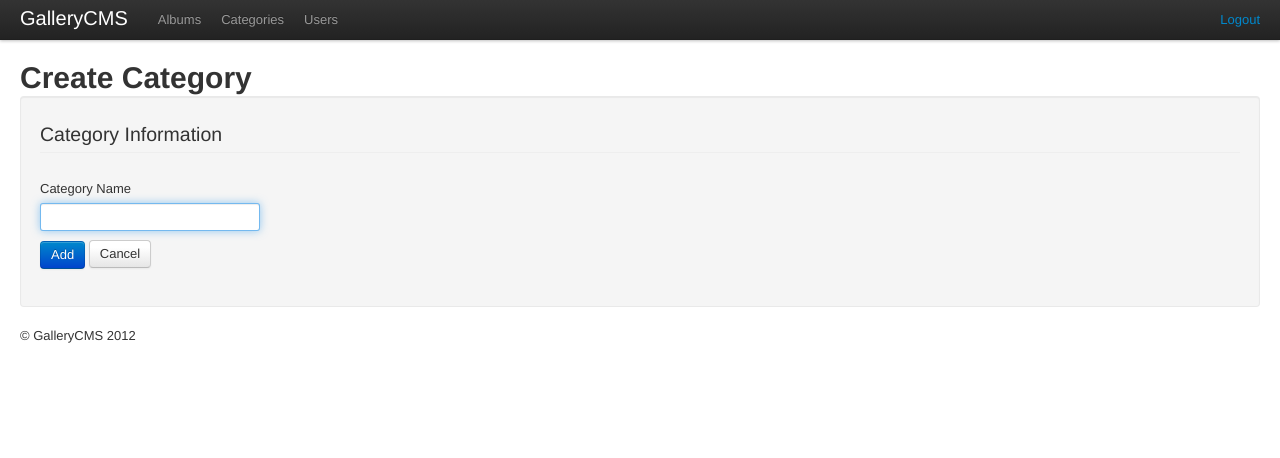
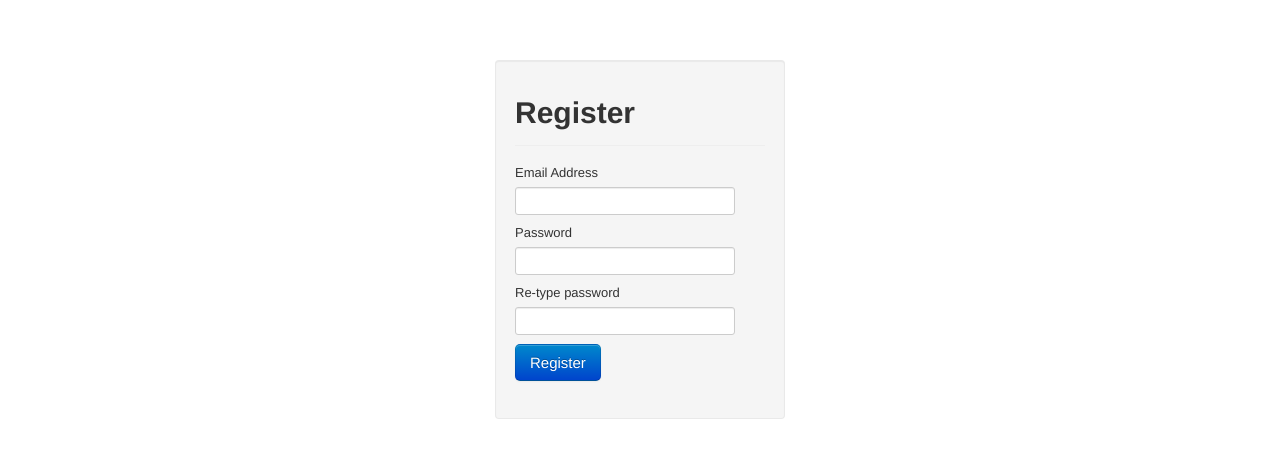
Before and after one commit to bensonarts/GalleryCMS, a CodeIgniter app: page /install/index in a window 1280 px wide. Shown: the top 458 px of the page. Run offline with CodeIgniter, Linux system fonts and the light colour scheme.

Commit message:
Completed installer.

```diff
--- a/application/config/config.php
+++ b/application/config/config.php
@@ -257,7 +257,7 @@ $config['sess_cookie_name']		= 'gcms_sess';
 $config['sess_expiration']		= 7200;
 $config['sess_expire_on_close']	        = FALSE;
 $config['sess_encrypt_cookie']	        = FALSE;
-$config['sess_use_database']	        = TRUE;
+$config['sess_use_database']	        = FALSE;
 $config['sess_table_name']		= 'user_session';
 $config['sess_match_ip']		= FALSE;
 $config['sess_match_useragent']	        = FALSE;
--- a/application/controllers/install.php
+++ b/application/controllers/install.php
@@ -21,6 +21,8 @@ class Install extends MY_Controller
 
   public function index()
   {
+    $data['email'] = '';
+
     if ($this->is_method_post() == TRUE)
     {
       // Validate form.
@@ -30,25 +32,35 @@ class Install extends MY_Controller
       $this->form_validation->set_rules('password', 'Password', 'trim|required|min_length[5]|matches[password_conf]|sha1');
       if ($this->form_validation->run() == TRUE)
       {
-        $this->create_tables();
-
+        // TODO Perform check for GD2, etc.
+        if ($this->create_tables() == TRUE)
+        {
+          redirect('album');
+        }
+        else
+        {
+          $data['install_error'] = 'An error occurred during installation';
+        }
+      }
+      else
+      {
+        $data['email'] = $this->input->post('email_address');
       }
     }
+
     $this->load->helper('form');
-    $this->load->view('category/create');
+    $this->load->view('install/index', $data);
   }
 
   protected function create_tables()
   {
-    // TODO
-    exit();
-
     $this->load->dbforge();
-
+    // user table
     $user = array(
         'id'             => array(
             'type'            => 'INT',
-            'auto_increment'  => TRUE
+            'auto_increment'  => TRUE,
+            'unsigned'        => TRUE,
         ),
         'uuid'           => array(
             'type'            => 'VARCHAR',
@@ -96,10 +108,12 @@ class Install extends MY_Controller
     $this->dbforge->add_key('id', TRUE);
     $this->dbforge->create_table('user', TRUE);
 
+    // album table
     $album = array(
         'id'             => array(
             'type'            => 'INT',
-            'auto_increment'  => TRUE
+            'auto_increment'  => TRUE,
+            'unsigned'        => TRUE,
         ),
         'name'           => array(
             'type'            => 'VARCHAR',
@@ -112,9 +126,11 @@ class Install extends MY_Controller
         ),
         'created_by'     => array(
             'type'            => 'INT',
+            'unsigned'        => TRUE,
         ),
         'updated_by'     => array(
             'type'            => 'INT',
+            'unsigned'        => TRUE,
         ),
         'created_at'     => array(
             'type'            => 'DATETIME'
@@ -128,14 +144,17 @@ class Install extends MY_Controller
     $this->dbforge->add_key('id', TRUE);
     $this->dbforge->create_table('album', TRUE);
 
+    // album_config table
     $album_config = array(
         'id'             => array(
             'type'            => 'INT',
-            'auto_increment'  => TRUE
+            'auto_increment'  => TRUE,
+            'unsigned'        => TRUE,
         ),
         'album_id'       => array(
             'type'            => 'INT',
-            'null'            => TRUE
+            'null'            => TRUE,
+            'unsigned'        => TRUE,
         ),
         'thumb_width'    => array(
             'type'            => 'INT',
@@ -153,7 +172,7 @@ class Install extends MY_Controller
         'auto_publish'   => array(
             'type'            => 'TINYINT',
             'constraint'      => 1,
-            'default'         => 0
+            'default'         => 1
         )
     );
 
@@ -161,17 +180,20 @@ class Install extends MY_Controller
     $this->dbforge->add_key('id', TRUE);
     $this->dbforge->create_table('album_config', TRUE);
 
+    // category table
     $category = array(
         'id'             => array(
             'type'            => 'INT',
-            'auto_increment'  => TRUE
+            'auto_increment'  => TRUE,
+            'unsigned'        => TRUE,
         ),
         'name'           => array(
             'type'            => 'VARCHAR',
             'constraint'      => 45
         ),
         'created_by'     => array(
-            'type'            => 'INT'
+            'type'            => 'INT',
+            'unsigned'        => TRUE,
         )
     );
 
@@ -179,7 +201,212 @@ class Install extends MY_Controller
     $this->dbforge->add_key('id', TRUE);
     $this->dbforge->create_table('category', TRUE);
 
-    // Add comment, image, image_category, ticket, user_session, create user account.
+    // image table
+    $image = array(
+        'id'             => array(
+            'type'            => 'INT',
+            'auto_increment'  => TRUE,
+            'unsigned'        => TRUE,
+        ),
+        'album_id'       => array(
+            'type'            => 'INT',
+            'null'            => TRUE,
+            'unsigned'        => TRUE,
+        ),
+        'uuid'           => array(
+            'type'            => 'VARCHAR',
+            'constraint'      => 45,
+            'null'            => TRUE
+        ),
+        'name'           => array(
+            'type'            => 'VARCHAR',
+            'constraint'      => 45,
+            'null'            => TRUE
+        ),
+        'order_num'      => array(
+            'type'            => 'INT',
+            'null'            => TRUE
+        ),
+        'caption'        => array(
+            'type'            => 'TEXT',
+            'null'            => TRUE
+        ),
+        'raw_name'       => array(
+            'type'            => 'VARCHAR',
+            'constraint'      => 45,
+            'null'            => TRUE
+        ),
+        'file_type'      => array(
+            'type'            => 'VARCHAR',
+            'constraint'      => 45,
+            'null'            => TRUE
+        ),
+        'file_name'      => array(
+            'type'            => 'VARCHAR',
+            'constraint'      => 45,
+            'null'            => TRUE
+        ),
+        'file_ext'       => array(
+            'type'            => 'VARCHAR',
+            'constraint'      => 45,
+            'null'            => TRUE
+        ),
+        'file_size'      => array(
+            'type'            => 'VARCHAR',
+            'constraint'      => 45,
+            'null'            => TRUE
+        ),
+        'path'           => array(
+            'type'            => 'VARCHAR',
+            'constraint'      => 45,
+            'null'            => TRUE
+        ),
+        'full_path'      => array(
+            'type'            => 'VARCHAR',
+            'constraint'      => 255,
+            'null'            => TRUE
+        ),
+        'published'      => array(
+            'type'            => 'TINYINT',
+            'constraint'      => 1,
+            'null'            => FALSE
+        ),
+        'created_at'     => array(
+            'type'            => 'DATETIME',
+            'null'            => TRUE
+        ),
+        'updated_at'     => array(
+            'type'            => 'DATETIME',
+            'null'            => TRUE
+        ),
+        'created_by'     => array(
+            'type'            => 'INT',
+            'null'            => TRUE,
+            'unsigned'        => TRUE,
+        ),
+        'updated_by'     => array(
+            'type'            => 'INT',
+            'null'            => TRUE,
+            'unsigned'        => TRUE,
+        )
+    );
+
+    $this->dbforge->add_field($image);
+    $this->dbforge->add_key('id', TRUE);
+    $this->dbforge->create_table('image', TRUE);
+
+    // image_comment table
+    $image_comment = array(
+        'id'             => array(
+            'type'            => 'INT',
+            'auto_increment'  => TRUE,
+            'unsigned'        => TRUE,
+        ),
+        'image_id'       => array(
+            'type'            => 'INT',
+            'null'             => TRUE,
+            'unsigned'        => TRUE,
+        ),
+        'published'      => array(
+            'type'            => 'TINYINT',
+            'constraint'      => 1,
+            'default'         => 0
+        ),
+        'comment'        => array(
+            'type'            => 'TEXT',
+            'null'            => TRUE
+        )
+    );
+
+    $this->dbforge->add_field($image_comment);
+    $this->dbforge->add_key('id', TRUE);
+    $this->dbforge->create_table('image_comment', TRUE);
+
+    // image_category table
+    $image_category = array(
+        'id'             => array(
+            'type'            => 'INT',
+            'auto_increment'  => TRUE,
+            'unsigned'        => TRUE,
+        ),
+        'image_id'       => array(
+            'type'            => 'INT',
+            'null'            => TRUE,
+            'unsigned'        => TRUE,
+        ),
+        'category_id'    => array(
+            'type'            => 'INT',
+            'null'            => TRUE,
+            'unsigned'        => TRUE,
+        )
+    );
+
+    $this->dbforge->add_field($image_category);
+    $this->dbforge->add_key('id', TRUE);
+    $this->dbforge->create_table('image_category', TRUE);
+
+    // ticket table
+    $ticket = array(
+        'id'             => array(
+            'type'            => 'INT',
+            'auto_increment'  => TRUE,
+            'unsigned'        => TRUE,
+        ),
+        'user_id'        => array(
+            'type'            => 'INT',
+            'null'            => TRUE,
+            'unsigned'        => TRUE,
+        ),
+        'uuid'           => array(
+            'type'            => 'VARCHAR',
+            'constraint'      => 45,
+            'null'            => TRUE
+        )
+    );
+
+    $this->dbforge->add_field($ticket);
+    $this->dbforge->add_key('id', TRUE);
+    $this->dbforge->create_table('ticket', TRUE);
+
+    // chmod 'uploads' dir
+    chmod('./uploads', 0775);
+
+    // Success, create user & redirect
+    $this->load->model('user_model');
+    $now = date('Y-m-d H:i:s');
+    $user_data = array(
+                  'email_address'   => $this->input->post('email_address'),
+                  'password'        => $this->input->post('password'),
+                  'is_active'       => 1,
+                  'is_admin'        => 1,
+                  'created_at'      => $now,
+                  'uuid'            => $this->create_uuid(),
+                  'updated_at'      => $now);
+    $user_id = $this->user_model->create($user_data);
+    // Fetch user record
+    $user = $this->user_model->find_by_id($user_id);
+    // Sign in
+    $this->create_login_session($user);
+
+    $this->session->set_flashdata('flash_message', "User successfully created. You are now logged in");
+
+   return TRUE;
+  }
+
+  /**
+   *
+   * @param type $user
+   */
+  protected function create_login_session($user)
+  {
+    $session_data = array(
+        'email_address'  => $user->email_address,
+        'user_id'        => $user->id,
+        'logged_in'      => TRUE,
+        'is_admin'       => $user->is_admin,
+        'ip'             => $this->input->ip_address()
+    );
+    $this->session->set_userdata($session_data);
   }
 
 }
--- a/application/models/image_model.php
+++ b/application/models/image_model.php
@@ -18,9 +18,9 @@ class Image_model extends MY_Model
    */
   public function get_images_by_album_id($album_id)
   {
-    $this->db->select('image.*, COUNT(comment.id) as comments')
+    $this->db->select('image.*, COUNT(image_comment.id) as comments')
              ->from($this->table_name)
-             ->join('comment', 'comment.image_id = image.id', 'left')
+             ->join('image_comment', 'image_comment.image_id = image.id', 'left')
              ->order_by('image.order_num', 'asc')
              ->group_by('image.id')
              ->where('image.album_id', $album_id);
--- a/application/views/install/index.php
+++ b/application/views/install/index.php
@@ -0,0 +1,35 @@
+<?php $this->load->view('inc/header_guest'); ?>
+
+<div class="well login">
+  <div class="page-header">
+    <h1>Register</h1>
+  </div>
+  <?php
+  echo form_open('install/index');
+
+  if (isset($install_error)) {
+    echo '<div class="alert alert-error"><strong>' . $install_error . '</strong></div>';
+  }
+  echo form_error('email_address');
+  echo form_label('Email Address', 'email_address');
+  echo form_input('email_address', $email);
+
+  echo form_error('password');
+  echo form_label('Password', 'password');
+  echo form_password('password');
+
+  echo form_error('password_conf');
+  echo form_label('Re-type password', 'password_conf');
+  echo form_password('password_conf');
+  ?>
+  <p>
+  <?php
+  echo form_button(array('id' => 'submit', 'value' => 'Register', 'name' => 'submit', 'type' => 'submit', 'content' => 'Register','class' => 'btn btn-primary btn-large'));
+  ?>
+  </p>
+  <?php
+  echo form_close();
+  ?>
+</div>
+
+<?php $this->load->view('inc/footer_guest'); ?>
```
Also changed, not shown: application/views/album/images.php (+5 -5 lines).
